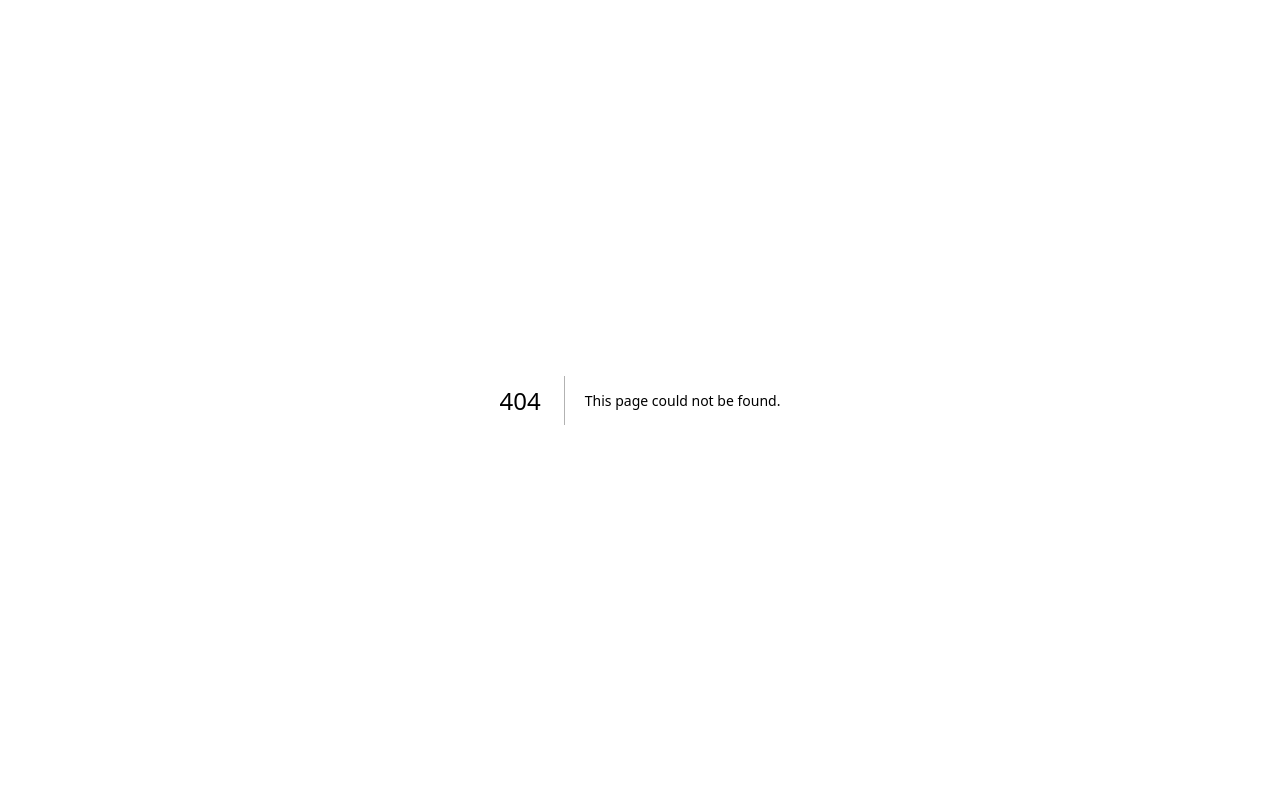
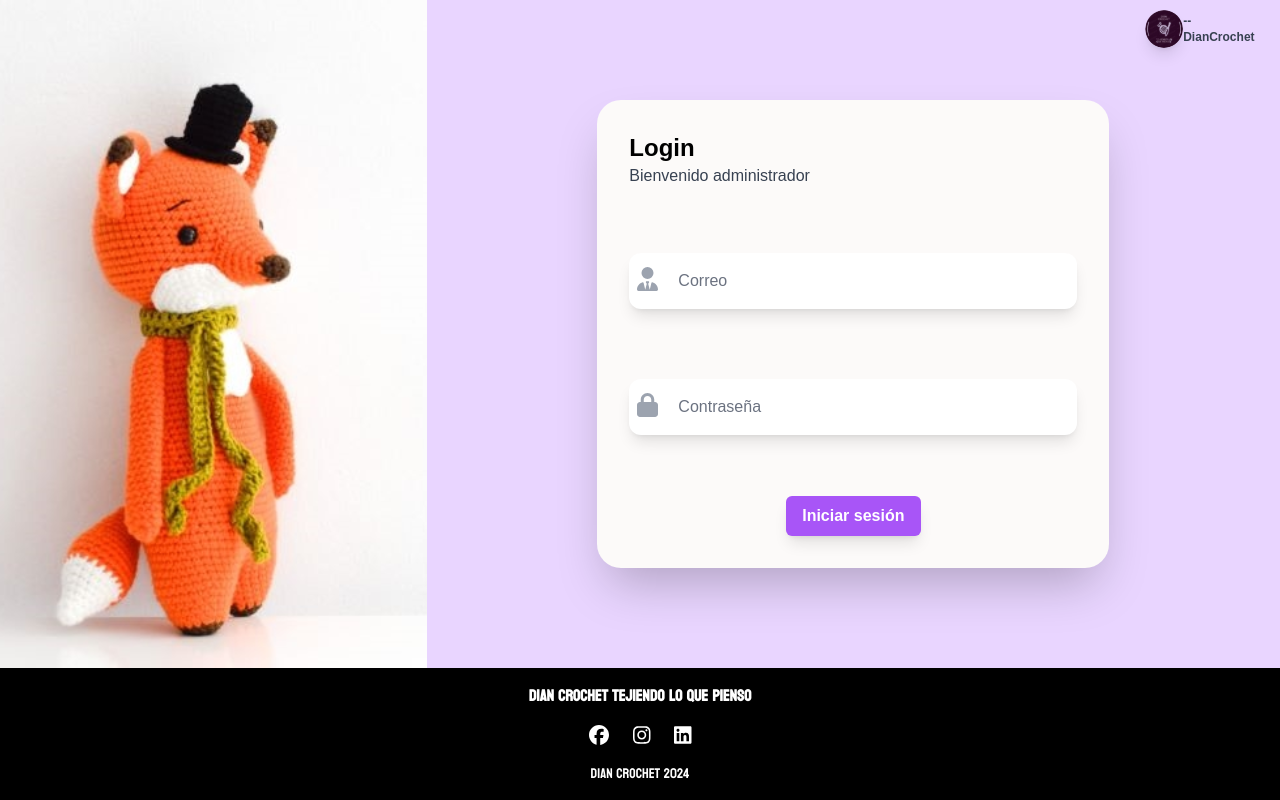
Before and after one commit to ale2002solano/DeployAdmin1, a Next.js app: page /auth/login in a window 1280 px wide. Before the commit this address had no page. Built offline with nearby package versions, Linux system fonts and the light colour scheme.

Commit message:
login estático

```diff
--- /dev/null
+++ b/src/app/auth/login/components/LoginForm.tsx
@@ -0,0 +1,29 @@
+'use client';
+
+import Email from "../components/inputs/Email"
+import Password from "../components/inputs/Password"
+
+export default function LoginForm () {
+    return(
+        <div className="flex flex-col h-full w-full">
+            <div className="h-[30%] flex flex-col justify-items-start">
+                <p className="font-bold text-black text-2xl font-crimson">Login</p>
+                <p className="text-gray-700 font-light text-base font-crimson">Bienvenido administrador</p>
+            </div>
+            <div className="h-[45%] flex flex-col justify-between">
+                    <Email />
+                    <Password />
+            </div>
+
+            <div className=" h-[25%] flex flex-col-reverse items-center">
+                <div className="w-[30%]">
+                    <button className="w-full py-2 px-4 bg-purple-500 hover:bg-purple-700 rounded-md shadow-lg text-white font-semibold transition duration-200"
+                    type="submit">
+                    Iniciar sesión
+                    </button>
+                </div>
+            </div>
+
+        </div>
+    )
+}
--- /dev/null
+++ b/src/app/auth/login/components/Logo.tsx
@@ -0,0 +1,12 @@
+'use client'
+
+export default function Logo () {
+    return(
+        <div className="w-[15%] flex justify-end items-center absolute top-[10px] right-[20px]">
+            <img src="/img/logo.svg" alt="logo" className="rounded-full shadow-lg w-[20%] h-auto" />
+            <div className="w-[40%]">
+                <p className="text-gray-700 font-crimson text-xs font-semibold">--DianCrochet</p>
+            </div>
+        </div>
+    )
+}
--- /dev/null
+++ b/src/app/auth/login/components/inputs/Email.tsx
@@ -0,0 +1,22 @@
+'use client'
+
+import { FontAwesomeIcon } from "@fortawesome/react-fontawesome";
+import { faUserTie } from "@fortawesome/free-solid-svg-icons";
+
+export default function Email () {
+
+    return(
+        <div className="shadow-lg flex gap-2 items-center bg-white p-2 hover:shadow-xl hover:border-2 border-gray-300 group delay-200 rounded-xl">
+            <div>
+                <FontAwesomeIcon icon={faUserTie} className="text-gray-400 text-2xl"/>
+            </div>
+            <input
+                type="email"
+                name="text"
+                className="flex-1 focus:outline-none border-none focus:ring-0 text-black"
+                placeholder="Correo"
+            />
+        </div>
+
+    )
+}
--- /dev/null
+++ b/src/app/auth/login/components/inputs/Password.tsx
@@ -0,0 +1,29 @@
+'use client'
+
+import { FontAwesomeIcon } from "@fortawesome/react-fontawesome";
+import { faLock } from "@fortawesome/free-solid-svg-icons";
+import React, { useState } from "react";
+
+export default function Password () {
+    const [passwordEyeController, setPasswordEyeController] = useState(false);
+    const passwordEyeHandler = () => {
+        setPasswordEyeController(!passwordEyeController);
+    };
+
+
+    return(
+        <div className="shadow-lg flex gap-2 items-center bg-white p-2 hover:shadow-xl hover:border-2 border-gray-300 group delay-200 rounded-xl">
+            <div>
+                <FontAwesomeIcon icon={ faLock } className="text-gray-400 text-2xl"/>
+            </div>
+            <input
+                type="password"
+                name="text"
+                className="flex-1 focus:outline-none focus:border-none border-none text-black focus:ring-0"
+                placeholder="Contraseña"
+            />
+        </div>
+
+
+    )
+}
--- /dev/null
+++ b/src/app/auth/login/page.tsx
@@ -0,0 +1,23 @@
+'use client';
+
+import Footer from "components/Footer";
+import LoginForm from "../login/components/LoginForm";
+import Logo from "../login/components/Logo"
+
+export default function Login() {
+    return (
+        <main className="flex h-screen w-full flex-col bg-slate-50 overflow-hidden ">
+            <div className=" h-full flex items-center ">
+                <div className="bg-[url('/img/BackgroundLogin.svg')] bg-cover bg-center w-[35%] h-full">
+                </div>
+                <div className="w-[70%] h-full bg-purple-200 flex flex-col justify-center items-center ">
+                    <Logo />
+                    <div className= "w-[60%] h-[70%] shadow-2xl bg-[#FCFAF9] rounded-3xl p-8">
+                        <LoginForm />
+                    </div>
+                </div>
+            </div>
+            <Footer />
+        </main>
+    );
+}
--- /dev/null
+++ b/src/interfaces/user.ts
@@ -0,0 +1,4 @@
+export interface loginData {
+    correo: string;
+    contrasena: string;
+}
```
Also changed, not shown: public/img/BackgroundLogin.svg (added).
